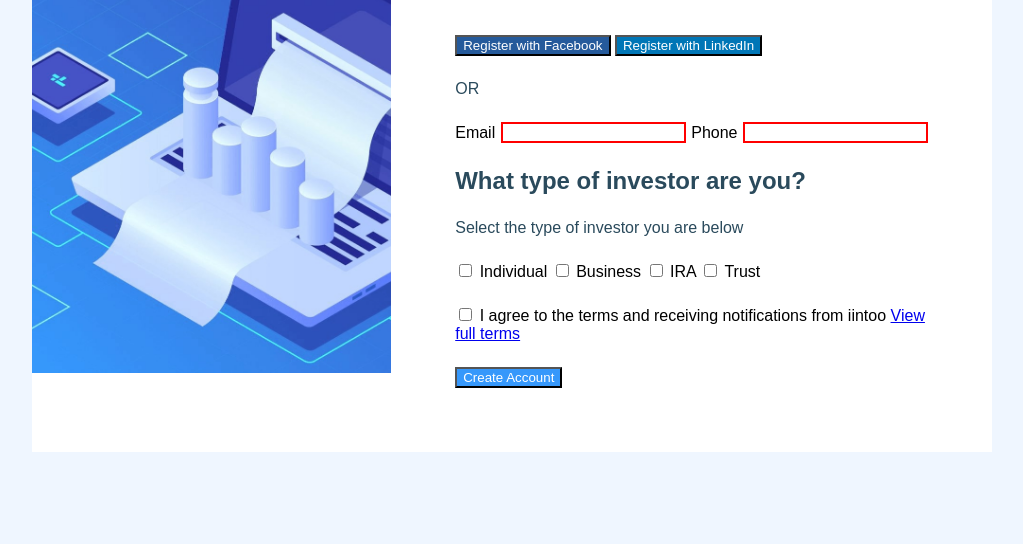
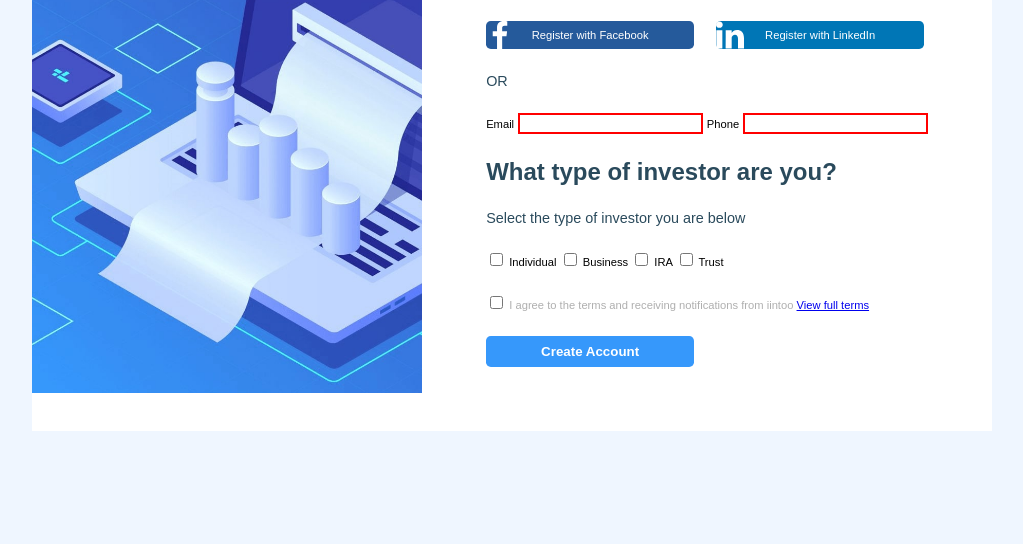
Before and after one commit to carlesflor94/4-developer-tools-task, a plain HTML site: page iintoo.html in a window 1280 px wide. Shown: the part 272-816 px from the top of the page, without its empty margins (128-1151 px from the left). Drawn offline with Linux system fonts and the light colour scheme.

Commit message:
update style

```diff
--- a/iintoo.html
+++ b/iintoo.html
@@ -24,8 +24,12 @@
 
             <form action="https://habsida.com/#open" class="login"></form>
 
+            <div class="register flex">
+
             <input type="submit" class="facebook" value="Register with Facebook">
             <input type="submit" class="linkedin" value="Register with LinkedIn">
+
+            </div>
 
             <p class="subtitle-2">OR</p>
 
--- a/style.css
+++ b/style.css
@@ -11,6 +11,9 @@
     --c-grey-4: #EEEEEE;
     --c-white: #FFFFFF;
     --ff: 'barlow', sans-serif;
+    --fs-body: 0.7rem;
+    --fs-subt: 0.9rem;
+    --fs-heading: 1.5rem;
 }
 
 body {
@@ -35,16 +38,28 @@ img {
 .facebook {
     background-color: var(--c-fb);
     color: var(--c-white);
+    background-image: url(img/facebook.svg);
+    background-repeat: no-repeat;
+    background-size: contain;
+    border-radius: 0.3rem;
+    border: none;
 }
 
 .linkedin {
     background-color: var(--c-in);
     color: var(--c-white);
+    background-image: url(img/linkedin.svg);
+    background-repeat: no-repeat;
+    background-size: contain;
+    border-radius: 0.3rem;
+    border: none;
 }
 
 .create-account {
     background-color: var(--c-blue);
     color: var(--c-white);
+    border-radius: 0.3rem;
+    border: none;
 }
 
 /*text styles*/
@@ -52,6 +67,26 @@ img {
 .title-1, .title-2, .subtitle-1, .subtitle-2 {
     color: var(--c-base-text);
 
+}
+
+.title-1, .title-2 {
+    font-size: var(--fs-heading);
+}
+
+.subtitle-1, .subtitle-2 {
+    font-size: var(--fs-subt);
+}
+
+.facebook, .linkedin, .email-phone, .checkbox-container, .checkbox-container-2 {
+    font-size: var(--fs-body);
+}
+
+.checkbox-container-2 {
+    color: var(--c-grey-3);
+}
+
+.create-account {
+    font-weight: bold;
 }
 
 
@@ -106,6 +141,15 @@ img {
     height: auto;
 }
 
+.register {
+    gap: 2cap;
+}
+
+.facebook, .linkedin, .create-account {
+    padding: 0.5rem;
+    width: 13rem;
+}
+
 .email-phone {
     gap: 0.5cap;
 }
```
